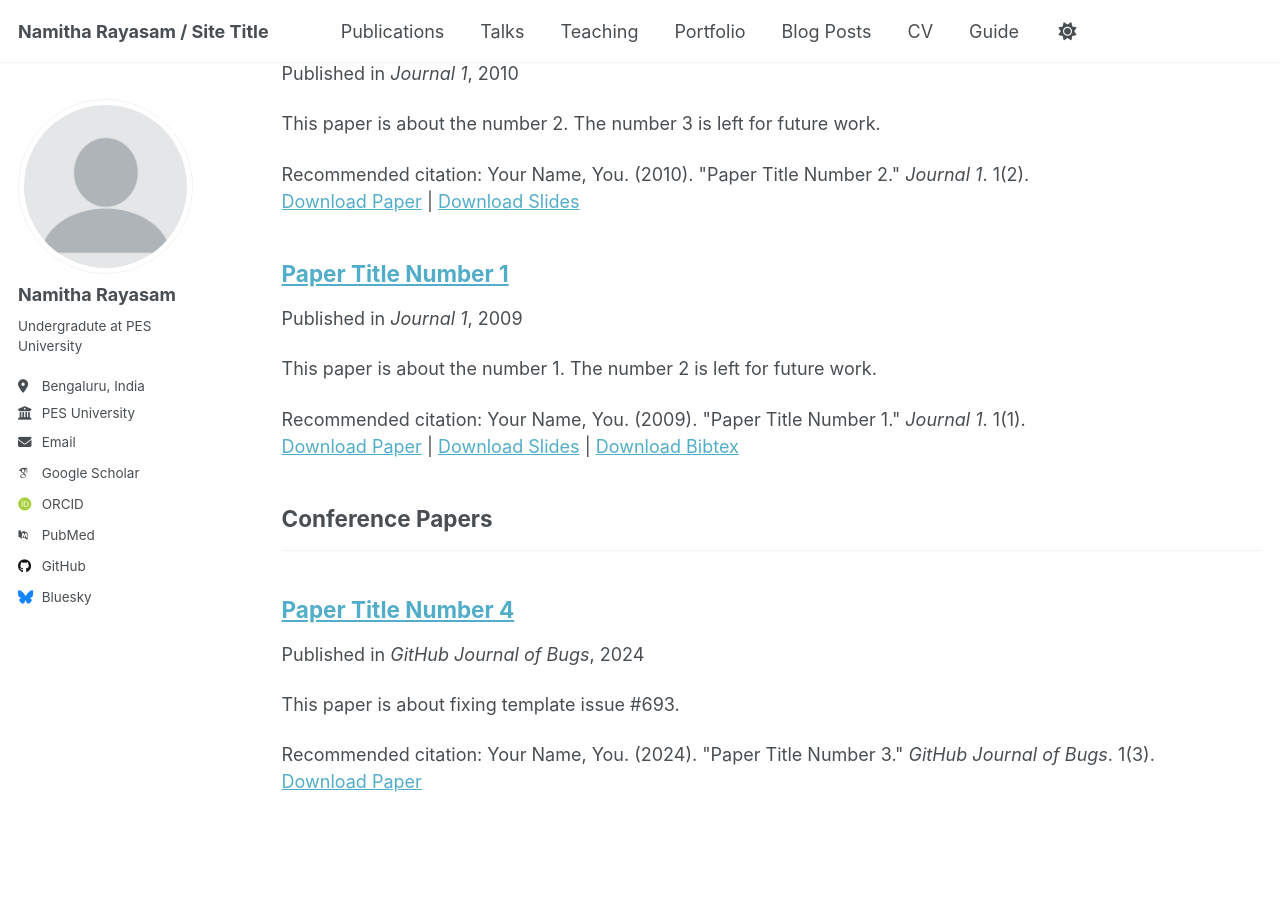
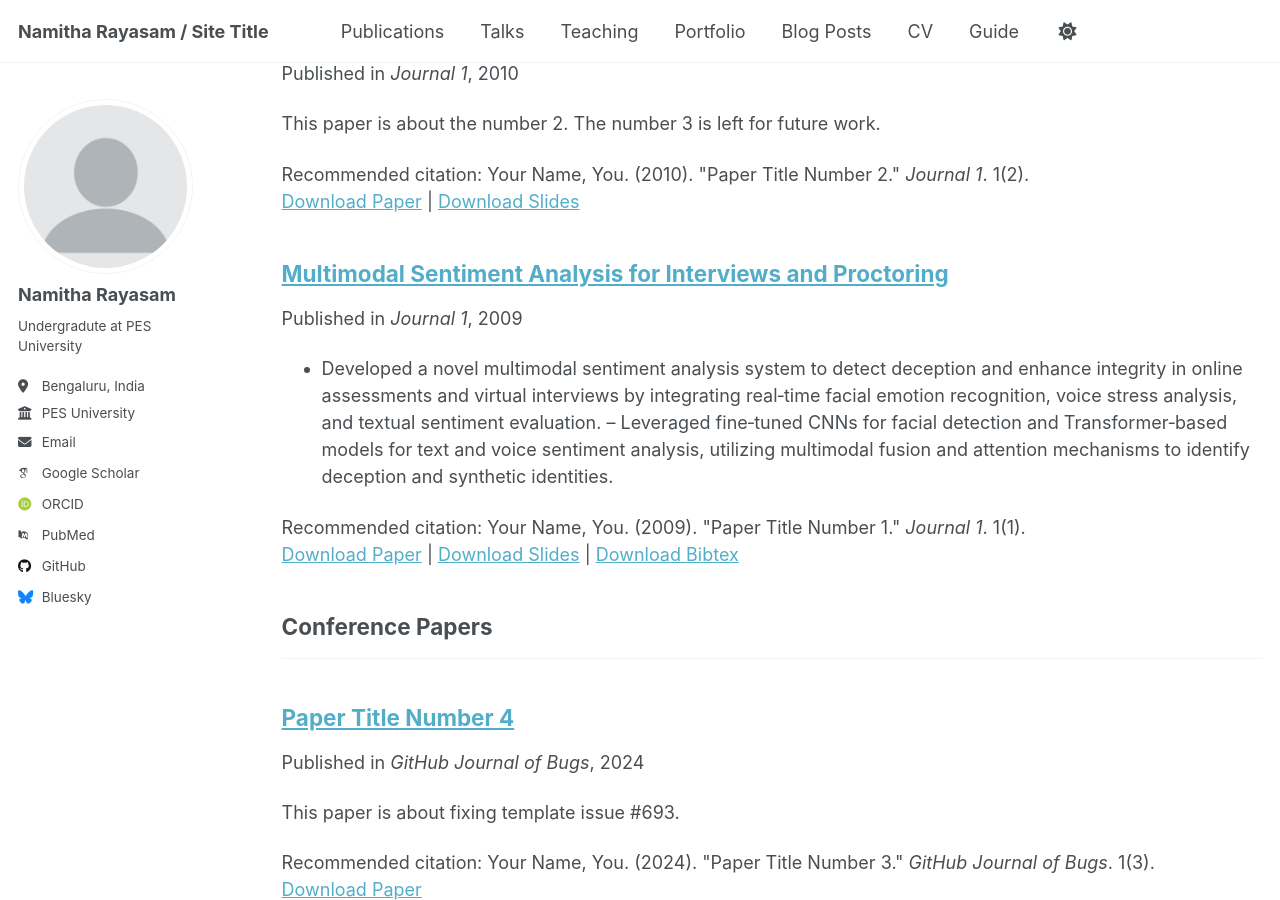
Before and after one commit to namitharayasam/namitharayasam.github.io, a Jekyll site: the page built from _pages/publications.html, in a window 1280 px wide and 900 px high, scrolled down 534 px. Built offline with Jekyll 4.4.1, drawn with Linux system fonts in a browser that asks for light colours; some web fonts are replaced.

Commit message:
Update 2009-10-01-paper-title-number-1.md

```diff
--- a/_publications/2009-10-01-paper-title-number-1.md
+++ b/_publications/2009-10-01-paper-title-number-1.md
@@ -1,9 +1,10 @@
 ---
-title: "Paper Title Number 1"
+title: "Multimodal Sentiment Analysis for Interviews and Proctoring"
 collection: publications
 category: manuscripts
 permalink: /publication/2009-10-01-paper-title-number-1
-excerpt: 'This paper is about the number 1. The number 2 is left for future work.'
+excerpt: '- Developed a novel multimodal sentiment analysis system to detect deception and enhance integrity in online assessments and virtual interviews by integrating real‐time facial emotion recognition, voice stress analysis, and textual sentiment evaluation.
+  – Leveraged fine‐tuned CNNs for facial detection and Transformer‐based models for text and voice sentiment analysis, utilizing multimodal fusion and attention mechanisms to identify deception and synthetic identities.'
 date: 2009-10-01
 venue: 'Journal 1'
 slidesurl: 'http://academicpages.github.io/files/slides1.pdf'
```
